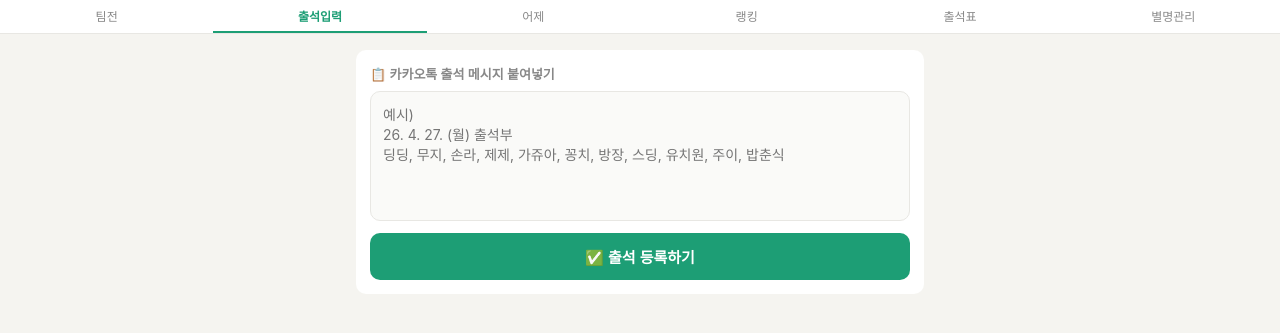
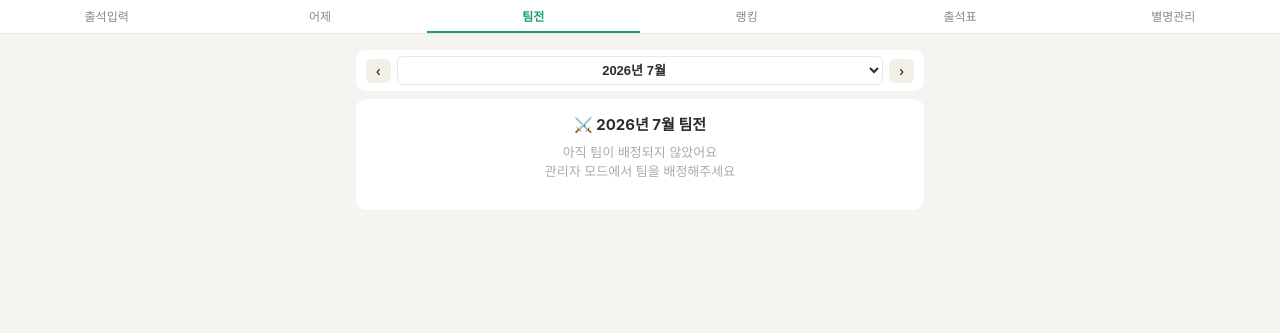
Before and after one commit to Lackyo/attendance-app, a Flask app: page / in a window 1280 px wide. Shown: the part 44-377 px from the top of the page. Run offline with Flask 3, Linux system fonts and the light colour scheme; data that the repository does not hold is empty; some libraries are stand-ins or nearby versions.

Commit message:
기본 탭 팀전으로 변경, 탭 순서 조정

```diff
--- a/templates/index.html
+++ b/templates/index.html
@@ -78,9 +78,9 @@
   <div class="date" id="header-date"></div>
 </div>
 <div class="tabs">
-  <div class="tab" onclick="switchTab('team')">팀전</div>
-  <div class="tab active" onclick="switchTab('admin')">출석입력</div>
+  <div class="tab" onclick="switchTab('admin')">출석입력</div>
   <div class="tab" onclick="switchTab('today')">어제</div>
+  <div class="tab active" onclick="switchTab('team')">팀전</div>
   <div class="tab" onclick="switchTab('ranking')">랭킹</div>
   <div class="tab" onclick="switchTab('monthly')">출석표</div>
   <div class="tab" onclick="switchTab('alias')">별명관리</div>
@@ -137,7 +137,7 @@
   <div id="monthly-tables"></div>
 </div>
 
-<div class="content active" id="tab-admin">
+<div class="content" id="tab-admin">
   <div class="card">
     <div class="sec-title" style="margin-bottom:8px">📋 카카오톡 출석 메시지 붙여넣기</div>
     <textarea class="paste-area" id="kakao-text" placeholder="예시)
@@ -163,7 +163,7 @@
 
 <!-- 관리자 탭 -->
 <!-- 팀전 탭 -->
-<div class="content" id="tab-team">
+<div class="content active" id="tab-team">
   <div class="card" style="margin-bottom:8px;padding:6px 10px">
     <div style="display:flex;align-items:center;justify-content:space-between;gap:6px">
       <button onclick="moveTeamMonth(-1)" style="background:#f1efe8;border:none;border-radius:6px;padding:4px 10px;font-size:14px;cursor:pointer;">‹</button>
@@ -251,7 +251,7 @@
   const today = `${yesterday.getFullYear()}-${String(yesterday.getMonth()+1).padStart(2,"0")}-${String(yesterday.getDate()).padStart(2,"0")}`;
 
   function switchTab(name) {
-    ["team","admin","today","ranking","monthly","alias","mgmt"].forEach((n, i) => {
+    ["admin","today","team","ranking","monthly","alias","mgmt"].forEach((n, i) => {
       const tabEl = document.querySelectorAll(".tab")[i];
       if (tabEl) tabEl.classList.toggle("active", n === name);
       const contentEl = document.getElementById("tab-" + n);
@@ -964,6 +964,10 @@
     loadTeamAssign();
   }
   // ─────────────────────────────────────────────────────────
+
+  // 기본 탭이 팀전이므로 로드 시 팀전 데이터도 조회
+  // (모든 선언 이후에 호출 — teamMonths 등 let 변수 초기화 완료 후)
+  loadTeam();
 </script>
 </body>
 </html>
```
